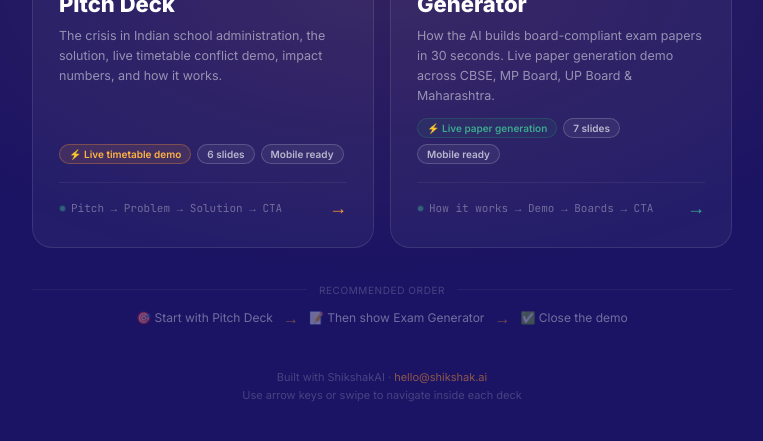
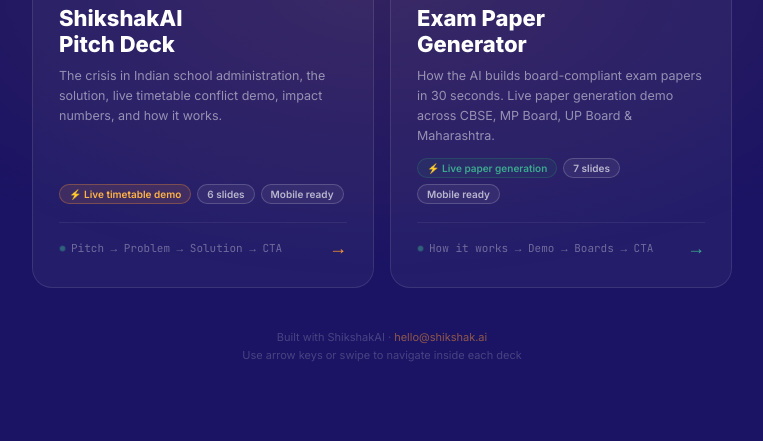
Before and after one commit to ayush0710/shikshak-ai-decks, a plain HTML site: page index.html in a window 1280 px wide. Shown: the part 339-780 px from the top of the page, without its empty margins (258-1021 px from the left). Drawn offline with Linux system fonts and the light colour scheme.

Commit message:
Remove demo instructions and recommended order section
Removed recommended order and demo steps from the HTML.

```diff
--- a/index.html
+++ b/index.html
@@ -119,19 +119,6 @@
 
 </div>
 
-<div class="sep" style="margin-top:36px">
-  <div class="sep-line"></div>
-  <div class="sep-text">Recommended order</div>
-  <div class="sep-line"></div>
-</div>
-
-<div style="display:flex;align-items:center;gap:10px;font-size:12px;color:rgba(255,255,255,.38);max-width:700px;text-align:center;flex-wrap:wrap;justify-content:center;margin-top:6px">
-  <span>🎯 Start with Pitch Deck</span>
-  <span style="color:rgba(255,153,51,.4);font-size:16px">→</span>
-  <span>📝 Then show Exam Generator</span>
-  <span style="color:rgba(255,153,51,.4);font-size:16px">→</span>
-  <span>✅ Close the demo</span>
-</div>
 
 <div class="footer">
   Built with ShikshakAI · <a href="mailto:hello@shikshak.ai">hello@shikshak.ai</a><br>
```
